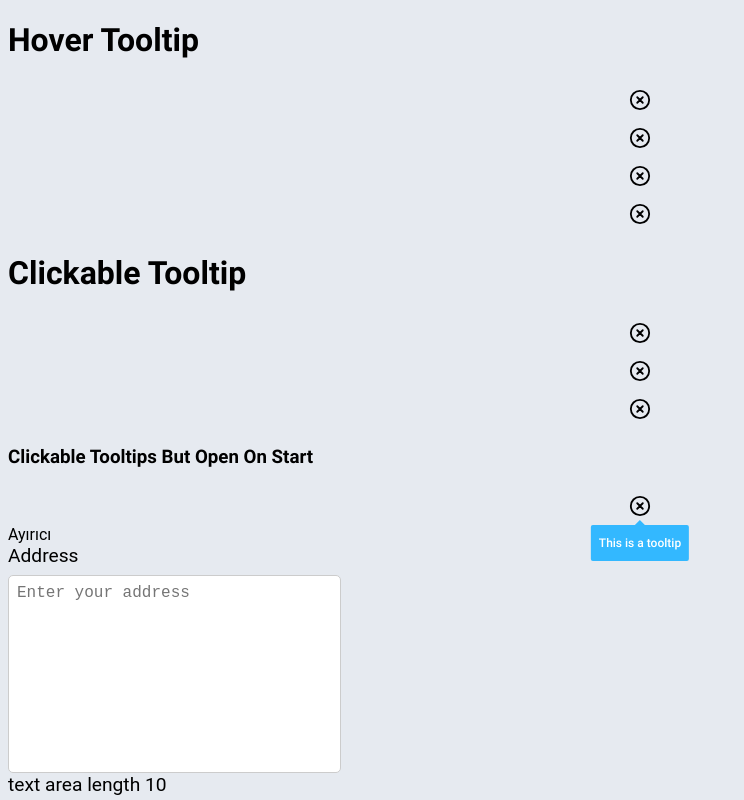
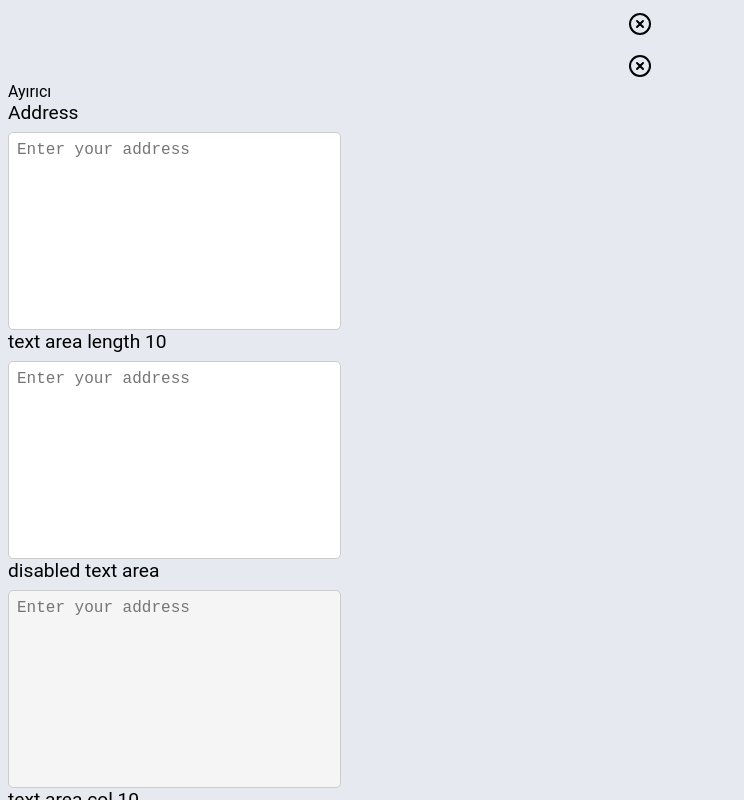
Before and after one commit to Mwiert/miniSpa, a Vue app: page /powerpuffgirls in a window 1280 px wide. Shown: the top 800 px of the page, without its empty margins (0-744 px from the left). Built offline with nearby package versions, Linux system fonts and the light colour scheme; a web font is replaced by a local one.

Commit message:
Fix Bugs

```diff
--- a/src/components/UITooltip.vue
+++ b/src/components/UITooltip.vue
@@ -2,14 +2,14 @@
   <div class="ui-tooltip-c">
     <div class="ui-tooltip-wrapper" :class="`ui-tooltip-wrapper-${position}`">
       <div class="icon-container-hover" v-if="isHover">
-        <SvgIcon :name="icon" :size="size" class="icon" />
         <div class="ui-tooltip-content-container">
+          <SvgIcon :name="icon" :size="size" class="icon" v-if="icon" />
           <div class="label">{{ label }}</div>
         </div>
       </div>
       <div class="icon-container-click" v-else>
-        <SvgIcon :name="icon" :size="size" class="icon" @click="toggleTooltip()" />
-        <div class="ui-tooltip-content-container" v-if="isClicked">
+        <div class="ui-tooltip-content-container" v-if="isOpen">
+          <SvgIcon :name="icon" :size="size" class="icon" v-if="icon" />
           <div class="label">{{ label }}</div>
         </div>
       </div>
@@ -19,6 +19,7 @@
 
 <script lang="ts">
 import SvgIcon from './SvgIcon.vue'
+
 export default {
   name: 'UITooltip',
   components: {
@@ -26,25 +27,15 @@ export default {
   },
   props: {
     label: { type: String, default: '' },
-    icon: { type: String, default: '' },
+    icon: { type: String },
     position: { type: String, default: '' },
-    isHover: { type: Boolean, default: true },
+    type: { type: String, default: 'hover' },
     size: { type: String, default: '' },
     isOpen: { type: Boolean, default: false }
   },
-  data() {
-    return {
-      isClicked: this.isOpen
-    }
-  },
-  methods: {
-    toggleTooltip() {
-      this.isClicked = !this.isClicked
-    }
-  },
-  created() {
-    if (this.isOpen) {
-      this.isClicked = true
+  computed: {
+    isHover() {
+      return this.type === 'hover'
     }
   }
 }
@@ -52,8 +43,8 @@ export default {
 
 <style lang="scss" scoped>
 .ui-tooltip-c {
-  height: 100%;
-  width: 100%;
+  height: auto;
+  width: auto;
   display: flex;
   flex-direction: row;
   align-items: center;
@@ -93,7 +84,10 @@ export default {
         border-radius: 2px;
         height: 36px;
         width: fit-content;
-
+        .icon {
+          height: 16px;
+          width: 16px;
+        }
         .label {
           padding: 8px;
           color: white;
@@ -111,13 +105,12 @@ export default {
         }
       }
     }
+
     .icon-container-click {
       position: relative;
       display: flex;
       align-items: center;
-      .icon {
-        cursor: pointer;
-      }
+
       .ui-tooltip-content-container {
         white-space: nowrap;
         display: flex;
@@ -129,6 +122,12 @@ export default {
         height: 36px;
         width: fit-content;
         animation: fadeIn 0.2s ease-in-out;
+
+        .icon {
+          height: 16px;
+          width: 16px;
+        }
+
         .label {
           padding: 8px;
           color: white;
@@ -149,9 +148,7 @@ export default {
   }
 
   .ui-tooltip-wrapper-right .ui-tooltip-content-container {
-    left: 100%;
-    top: 50%;
-    transform: translateY(-50%);
+    right: 36px;
     &::before {
       top: 50%;
       right: -5px;
@@ -161,10 +158,8 @@ export default {
     }
   }
 
-  .ui-tooltip-wrapper-right .ui-tooltip-content-container {
-    left: 100%;
-    top: 50%;
-    transform: translateY(-50%);
+  .ui-tooltip-wrapper-left .ui-tooltip-content-container {
+    left: 5px;
     &::before {
       top: 50%;
       left: -5px;
@@ -174,23 +169,9 @@ export default {
     }
   }
 
-  .ui-tooltip-wrapper-left .ui-tooltip-content-container {
-    right: 100%;
-    top: 50%;
-    transform: translateY(-50%);
-    &::before {
-      top: 50%;
-      right: -5px;
-      transform: translateY(-50%);
-      border-width: 10px 0 10px 10px;
-      border-color: transparent transparent transparent #33b8ff;
-    }
-  }
-
   .ui-tooltip-wrapper-top .ui-tooltip-content-container {
-    bottom: 100%;
-    left: 50%;
-    transform: translateX(-50%);
+    bottom: 20px;
+    right: -66px;
     &::before {
       bottom: -5px;
       left: 50%;
@@ -201,9 +182,8 @@ export default {
   }
 
   .ui-tooltip-wrapper-bottom .ui-tooltip-content-container {
-    top: 100%;
-    left: 50%;
-    transform: translateX(-50%);
+    top: 20px;
+    right: -66px;
     &::before {
       top: -5px;
       left: 50%;
--- a/src/pages/PowerPuffGirls.vue
+++ b/src/pages/PowerPuffGirls.vue
@@ -1,69 +1,29 @@
 <template>
-  <span>
-    <div>
-      <h1>Hover Tooltip</h1>
+  <span class="tooltip-c">
+    <span class="tooltip-wrapper">
+      <SvgIcon
+        :name="'x'"
+        :size="'s'"
+        :color="'#000'"
+        @mouseover="hoverComponent = true"
+        @mouseleave="hoverComponent = false"
+        class="icon" />
       <UITooltip
-        :icon="'x'"
-        :size="'s'"
-        :position="'right'"
-        :label="'This is a tooltip'"
-        :isHover="true"
-        :isOpen="false" />
+        label="This is a funny tooltip"
+        icon="x"
+        position="left"
+        type="click"
+        :isOpen="hoverComponent" />
+    </span>
+    <span class="tooltip-wrapper">
+      <SvgIcon :name="'x'" :size="'s'" :color="'#000'" @click="toggleComponent" class="icon" />
       <UITooltip
-        :icon="'x'"
-        :size="'s'"
-        :position="'left'"
-        :label="'This is a tooltip'"
-        :isHover="true"
-        :isOpen="false" />
-      <UITooltip
-        :icon="'x'"
-        :size="'s'"
-        :position="'top'"
-        :label="'This is a tooltip'"
-        :isHover="true"
-        :isOpen="false" />
-      <UITooltip
-        :icon="'x'"
-        :size="'s'"
-        :position="'bottom'"
-        :label="'This is a tooltip'"
-        :isHover="true"
-        :isOpen="false" />
-    </div>
-    <div>
-      <h1>Clickable Tooltip</h1>
-      <UITooltip
-        :icon="'x'"
-        :size="'s'"
-        :position="'right'"
-        :label="'This is a tooltip'"
-        :isHover="false"
-        :isOpen="false" />
-      <UITooltip
-        :icon="'x'"
-        :size="'s'"
-        :position="'left'"
-        :label="'This is a tooltip'"
-        :isHover="false"
-        :isOpen="false" />
-      <UITooltip
-        :icon="'x'"
-        :size="'s'"
-        :position="'top'"
-        :label="'This is a tooltip'"
-        :isHover="false"
-        :isOpen="false" />
-      <h3>Clickable Tooltips But Open On Start</h3>
-
-      <UITooltip
-        :icon="'x'"
-        :size="'s'"
-        :position="'bottom'"
-        :label="'This is a tooltip'"
-        :isHover="false"
-        :isOpen="true" />
-    </div>
+        label="This is a funny tooltip"
+        icon="x"
+        position="top"
+        type="click"
+        :isOpen="openComponent" />
+    </span>
   </span>
   <div>Ayırıcı</div>
   <div class="text-area-c">
@@ -321,6 +281,7 @@ import UICheckbox from '../components/UICheckbox.vue'
 import UIInput from '../components/UIInput.vue'
 import UITextArea from '../components/UITextArea.vue'
 import UITooltip from '../components/UITooltip.vue'
+import SvgIcon from '../components/SvgIcon.vue'
 
 export default {
   name: 'PowerPuffGirls',
@@ -331,11 +292,14 @@ export default {
     UICheckbox,
     UIInput,
     UITextArea,
-    UITooltip
+    UITooltip,
+    SvgIcon
   },
   data() {
     return {
       inputValue: this.value,
+      openComponent: false,
+      hoverComponent: false,
       email: '',
       password: '',
       idNumber: '',
@@ -424,6 +388,10 @@ export default {
       //Enables the second toggle switch (timeBenders)
       this.timeBenders.disabled = false
     },
+    toggleComponent() {
+      this.openComponent = !this.openComponent
+    },
+
     toggleChange2(newChecked: boolean) {
       this.timeBenders.checked = newChecked
       this.summerLovers.disabled = false
@@ -483,4 +451,25 @@ export default {
     background-color: white;
   }
 }
+.tooltip-c {
+  display: flex;
+  flex-direction: column;
+  align-items: center;
+  justify-content: center;
+  gap: 10px;
+  .tooltip-wrapper {
+    display: flex;
+    flex-direction: row;
+    align-items: center;
+    justify-content: center;
+
+    .svg-icon-c {
+      display: flex;
+      align-items: center;
+      justify-content: center;
+      height: 16px;
+      width: 16px;
+    }
+  }
+}
 </style>
```
